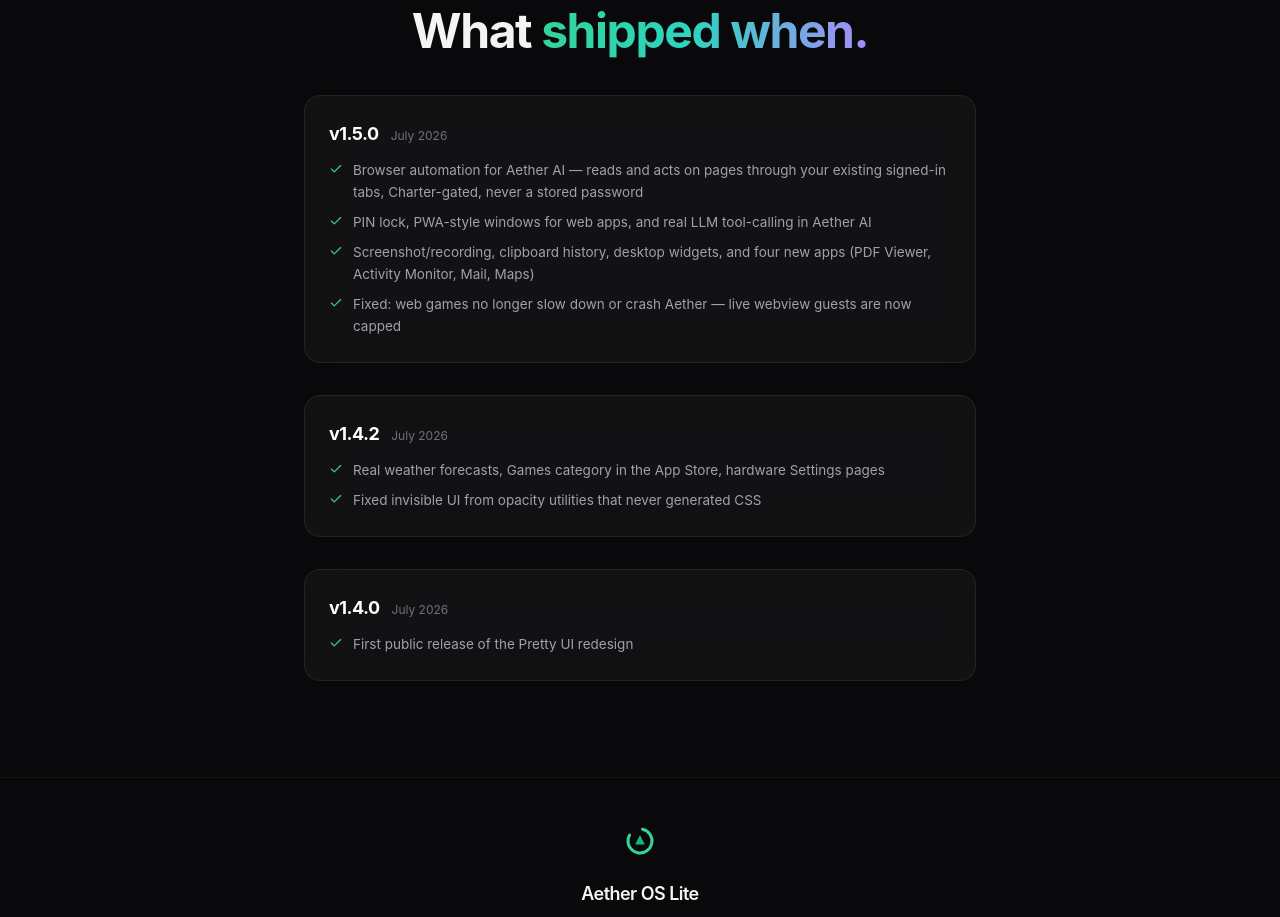
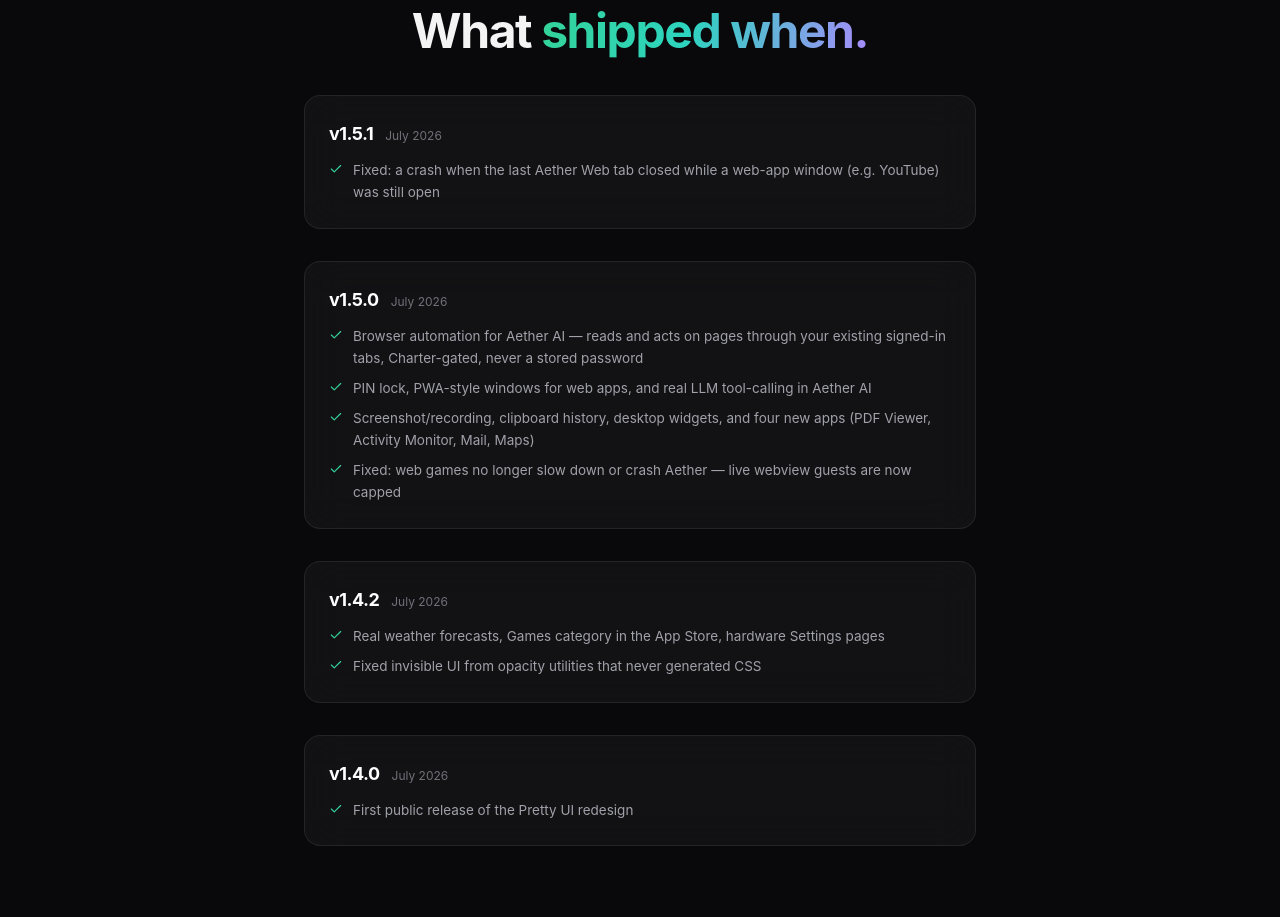
Before and after one commit to Gasbygh/aetheros-lite-marketing, a React (Vite) app: page / in a window 1280 px wide. Shown: the part 10900-11817 px from the top of the page. Built offline with nearby package versions, Linux system fonts and the light colour scheme.

Commit message:
Point downloads at v1.5.1, add its changelog entry
1.5.1 is a hotfix for a crash when the last Aether Web tab closed
while a web-app window (e.g. YouTube) was still open — reported by a
user right after 1.5.0 shipped.

```diff
--- a/src/App.tsx
+++ b/src/App.tsx
@@ -16,9 +16,9 @@
 } as const
 
 const RELEASES = 'https://github.com/Gasbygh/aetheros-lite-marketing/releases/download'
-const LINUX_FILE = `${RELEASES}/v1.5.0/AetherOS-Lite.AppImage`
-const WIN_PORTABLE_FILE = `${RELEASES}/v1.5.0/AetherOS-Lite-Portable.exe`
-const WIN_INSTALLER_FILE = `${RELEASES}/v1.5.0/Aether.OS.Lite.Setup.1.5.0.exe`
+const LINUX_FILE = `${RELEASES}/v1.5.1/AetherOS-Lite.AppImage`
+const WIN_PORTABLE_FILE = `${RELEASES}/v1.5.1/AetherOS-Lite-Portable.exe`
+const WIN_INSTALLER_FILE = `${RELEASES}/v1.5.1/Aether-OS-Lite-Setup-1.5.1.exe`
 
 function Mark({ size = 22 }: { size?: number }) {
   return (
@@ -859,6 +859,13 @@
 
 const CHANGELOG = [
   {
+    version: '1.5.1',
+    date: 'July 2026',
+    entries: [
+      'Fixed: a crash when the last Aether Web tab closed while a web-app window (e.g. YouTube) was still open',
+    ],
+  },
+  {
     version: '1.5.0',
     date: 'July 2026',
     entries: [
```
